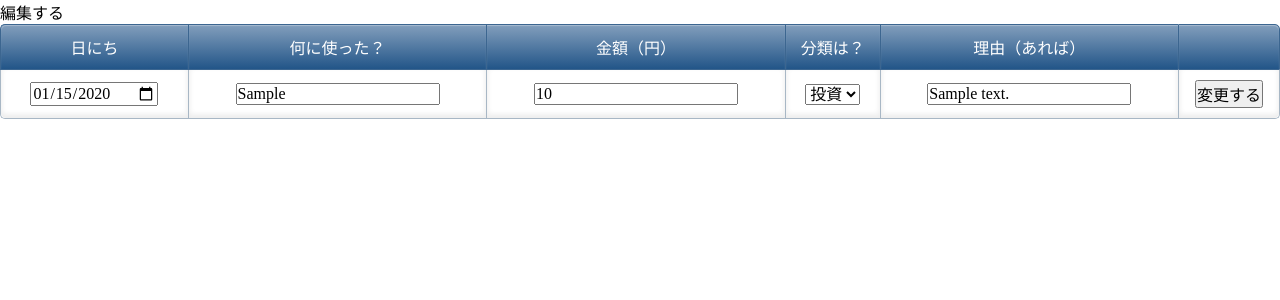
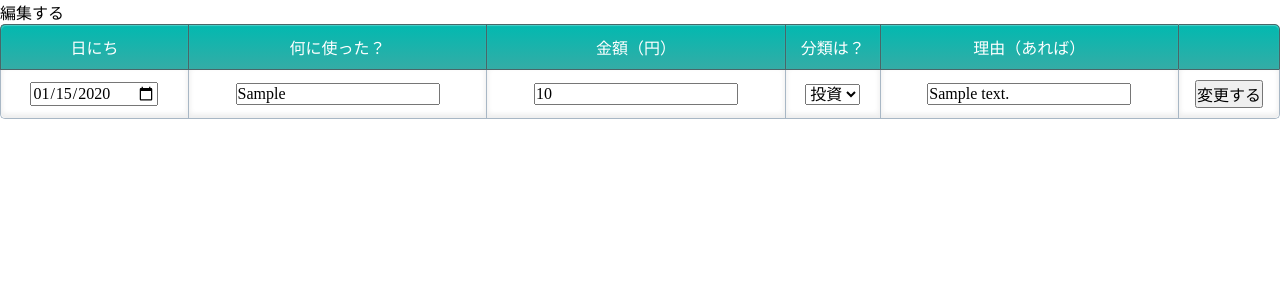
Before and after one commit to kinopyyy/investment_note, a Rails app: page /posts/1/edit in a window 1280 px wide. Shown: the top 300 px of the page. Run offline with Rails 7, Linux system fonts and the light colour scheme; tables that the repository leaves empty hold one stand-in row (values such as "Sample post"); style sheets or scripts are compiled from the project's sources.

Commit message:
fiexd table

```diff
--- a/app/assets/stylesheets/posts.scss
+++ b/app/assets/stylesheets/posts.scss
@@ -29,16 +29,16 @@ table th:first-child{
 
 table th:last-child{
   border-radius: 0 5px 0 0;
-  border-right: 1px solid #3c6690;
+  border-right: 1px solid #496668;
 }
 
 table th{
   text-align: center;
   color:white;
-  background: linear-gradient(#829ebc,#225588);
-  border-left: 1px solid #3c6690;
-  border-top: 1px solid #3c6690;
-  border-bottom: 1px solid #3c6690;
+  background: linear-gradient(#02b9b0,#34aca6);
+  border-left: 1px solid #496668;
+  border-top: 1px solid #496668;
+  border-bottom: 1px solid #496668;
   box-shadow: 0px 1px 1px rgba(255,255,255,0.3) inset;
 
   padding: 10px 0;
```
